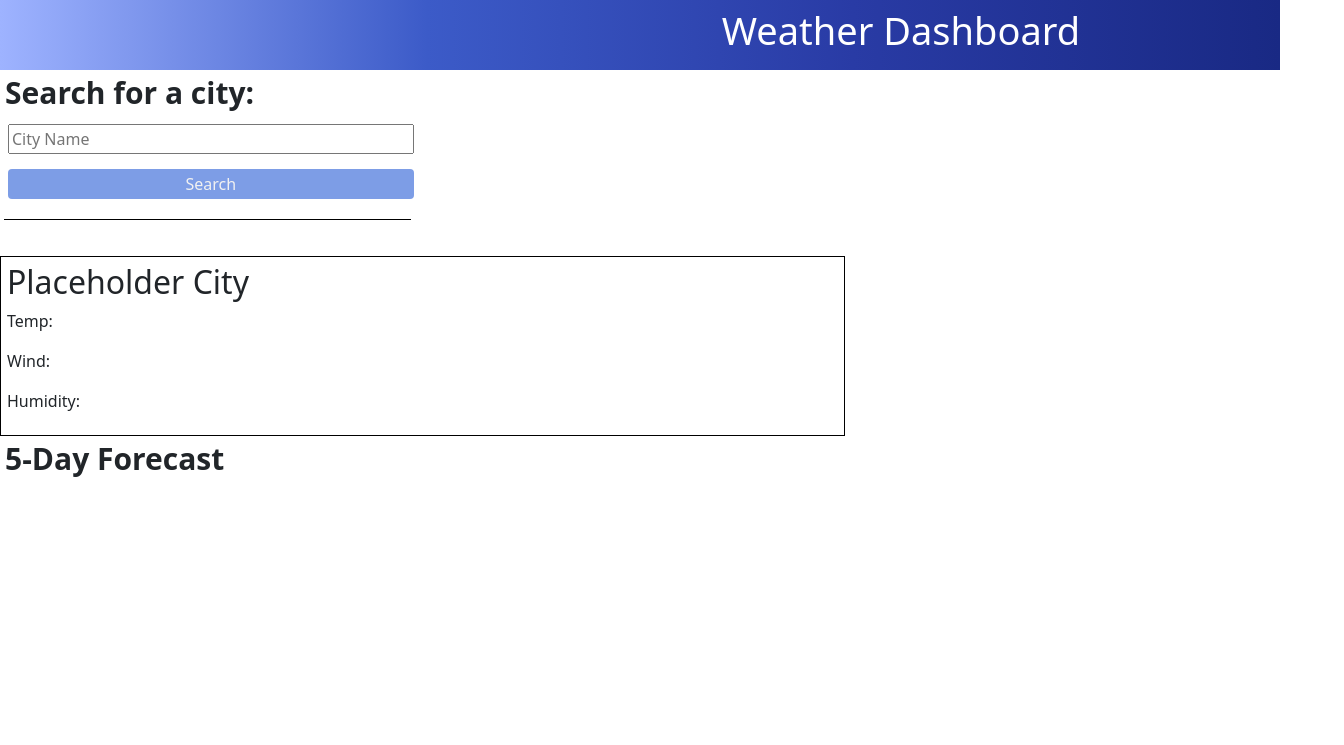
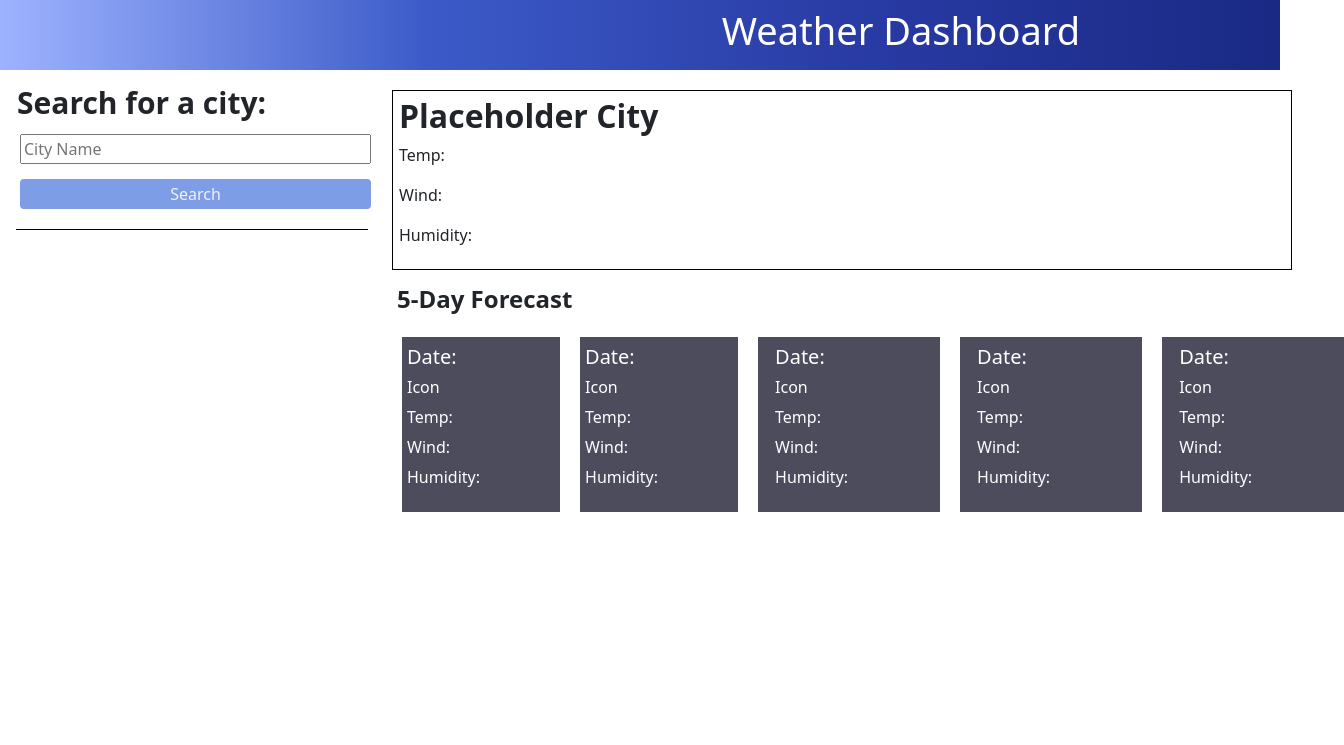
Before and after one commit to lkrum/API-Weather-Dashboard, a plain HTML site: page index.html in a window 1280 px wide. Shown: the whole page, 1344 px wide, since content can reach past the window. Drawn offline with nearby package versions, Linux system fonts and the light colour scheme.

Commit message:
learning assistant helped me with my grid and I added more placeholder text and styling

```diff
--- a/assets/style.css
+++ b/assets/style.css
@@ -1,3 +1,4 @@
+
 header {
   background-image: linear-gradient(to right, #9eb3ff, #3c5bc8, #293ba5, #192984);
   padding: 8px;
@@ -9,9 +10,12 @@ header {
 h1 {
   font-size: 38px;
 }
+.container {
+  margin-top: 10px;
+  margin-left: 0;
+}
 
 .search {
-  /* width: 40%; */
   padding-bottom: 20px;
   height: 100%;
   vertical-align: top;
@@ -24,7 +28,6 @@ h1 {
 }
 
 #search-form {
-  /* width: 55% !important; */
   padding-left: 5px;
 }
 
@@ -47,7 +50,7 @@ margin-left: 3px;
   border-bottom: solid black 1px;
   margin-top: 20px;
   margin-left: 4px;
-  /* width: 55%; */
+  margin-bottom: 10px;
 }
 
 #search-history {
@@ -61,7 +64,6 @@ margin-left: 3px;
 
 #search-list li {
   text-align: center;
-  /* width: 22% !important; */
   list-style: none;
   border-radius: 4px;
   background-color: #b3b3b3;
@@ -73,11 +75,30 @@ margin-left: 3px;
 }
 
 #city-weather {
-  /* width: 60%; */
   border: black solid 1px;
   padding: 6px;
+  margin-top: 10px;
+  margin-bottom: 10px;
+  width: 900px;
 }
 
 #five-day-forecast {
-  position: relative;
+position: relative;
+
 }
+
+#card-container {
+display: flex;
+flex-direction: row;
+}
+
+.day-card {
+color: white;
+background-color: #4d4c5d;
+width: 50%;
+padding: 5px 80px 20px 5px;
+margin: 10px;
+list-style: none;
+text-align: left;
+line-height: 30px;
+}
--- a/index.html
+++ b/index.html
@@ -19,40 +19,73 @@
     <h1>Weather Dashboard</h1>
   </header>
 
+  <div class="container">
     <div class="row">
       <!-- search bar on left side of page -->
-    <div class="search col-4">
+      <div class="search col-sm-4">
         <h2>Search for a city:</h2>
         <form id="search-form" class="form w-100">
           <input name="search-input" id="search-input" class="form-input w-100" type="text" placeholder="City Name">
           <button id="search-btn">Search</button>
         </form>
         <div id="border"></div>
-    </div>
         <!-- search history displayed below search bar-->
         <div id="search-history-container">
           <ul id="search-list"></ul>
         </div>
+      </div>
       <!-- city weather conditions -->
-    <div class="col-8">
+      <div class="col-lg-8">
         <div id="city-weather">
-        <h2 id="city-name">Placeholder City</h2>
+          <h2 id="city-name" style="font-weight: 700;">Placeholder City</h2>
           <p id="temp">Temp:</p>
           <p id="wind">Wind:</p>
           <p id="humidity">Humidity:</p>
         </div>
-      </div>
         <!-- 5-day forecast -->
         <div id="five-day-forecast" class="search">
-        <h2>5-Day Forecast</h2>
-        <div class="day-card"></div>
-        <div class="day-card"></div>
-        <div class="day-card"></div>
-        <div class="day-card"></div>
-        <div class="day-card"></div>
+          <h2 style="font-size: 24px;">5-Day Forecast</h2>
+          <div id="card-container">
+            <div class="day-card" id="day-one">
+              <li style="font-size: 20px;">Date:</li>
+              <li>Icon</li>
+              <li>Temp:</li>
+              <li>Wind:</li>
+              <li>Humidity:</li>
+            </div>
+            <div class="day-card" id="day-two">
+              <li style="font-size: 20px">Date:</li>
+              <li>Icon</li>
+              <li>Temp:</li>
+              <li>Wind:</li>
+              <li>Humidity:</li>
+            </div>
+            <div class="day-card row" id="day-three">
+              <li style="font-size: 20px;">Date:</li>
+              <li>Icon</li>
+              <li>Temp:</li>
+              <li>Wind:</li>
+              <li>Humidity:</li>
+            </div>
+            <div class="day-card row" id="day-four">
+              <li style="font-size: 20px;">Date:</li>
+              <li>Icon</li>
+              <li>Temp:</li>
+              <li>Wind:</li>
+              <li>Humidity:</li>
+            </div>
+            <div class="day-card row" id="day-five">
+              <li style="font-size: 20px;">Date:</li>
+              <li>Icon</li>
+              <li>Temp:</li>
+              <li>Wind:</li>
+              <li>Humidity:</li>
             </div>
           </div>
-
+        </div>
+      </div>
+    </div>
+  </div>
 
   <script src="https://code.jquery.com/jquery-3.6.3.js"></script>
   <script src="https://cdn.jsdelivr.net/npm/bootstrap@5.1.3/dist/js/bootstrap.bundle.min.js"
```
Lines whose indentation alone changed are shown as unchanged.
